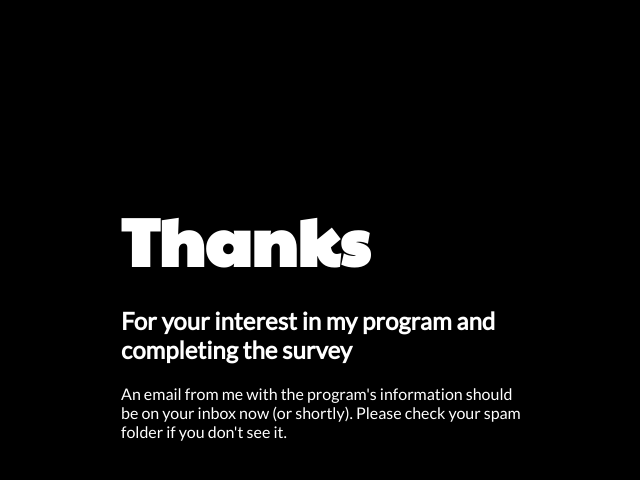
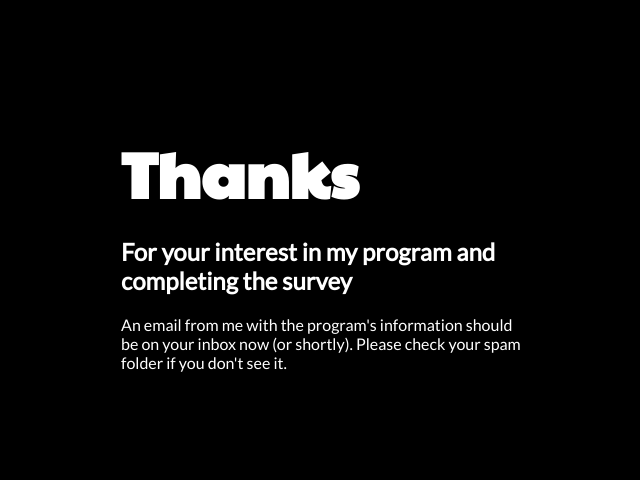
Before and after one commit to fedepena/iwtlean, a plain HTML site: page thanks.html in a window 1280 px wide. Shown: the whole page, without its empty margins (319-959 px from the left). Drawn offline with Linux system fonts and the light colour scheme; a script that the page names is missing.

Commit message:
moved inline styles out

```diff
--- /dev/null
+++ b/css/funnel.css
@@ -0,0 +1,26 @@
+body {
+    background-color: #000000;
+    margin: 0;
+    padding: 0;
+    box-sizing: border-box;
+    font-family: 'Lato', sans-serif;
+    color: #ffffff;
+    font-size: 1rem;
+    height: 100vh;
+}
+
+.feedback-container {
+    min-width: 300px;
+    max-width: 400px;
+    margin-left: auto;
+    margin-right: auto;
+    padding: 10% 5% 5%;
+}
+
+h1 {
+    font-family: 'Paytone One', sans-serif;
+    color: #ffffff;
+    font-size: 4rem;
+    margin-top: 0;
+    margin-bottom: 0;
+}
--- a/thanks.html
+++ b/thanks.html
@@ -4,28 +4,24 @@
         <meta charset="utf-8">
         <meta http-equiv="X-UA-Compatible" content="IE=edge">
         <meta name="viewport" content="width=device-width, initial-scale=1, shrink-to-fit=no">
-        <title>I Will Teach You To Be Lean - Thanks For Your Interest</title>
+        <title>I Will Teach You To Be Lean - Program Information Sent</title>
         <meta name="description" content="">
         <meta name="author" content="">
-        <link href="css/style.css" rel="stylesheet">
-        <script type="text/javascript" src="js/fb.js"></script>
-        <script>
+        <script type="text/javascript" src="js/fb.js">
           fbq('track', 'Lead');
         </script>
-        <noscript>
-            <img height="1" width="1" style="display:none" src="https://www.facebook.com/tr?id=2265887170200639&ev=PageView&noscript=1"/>
-        </noscript>
         <script async src="https://www.googletagmanager.com/gtag/js?id=UA-152701301-1"></script>
         <script type="text/javascript" src="js/ga.js"></script>
         <script type="text/javascript" src="js/hj.js"></script>
         <link rel="stylesheet" href="https://fonts.googleapis.com/css?family=Paytone+One&display=swap">
         <link rel="stylesheet" href="https://fonts.googleapis.com/css?family=Lato&display=swap">
+        <link rel="stylesheet" href="/css/funnel.css">
     </head>
-    <body style="height: 100vh; background-color: #000000; margin: 0;     padding: 0;display:grid;grid-template-columns:1fr minmax(300px, 400px) 1fr;grid-template-rows:0.5fr auto 1fr;grid-template-areas:'. . .' '. thanks .' '. . .';grid-gap:5%;">
-        <div style="grid-area: thanks;">
-            <h1 style="font-family: 'Paytone One', sans-serif; color: #ffffff; font-size: 67px; margin-top: 0; margin-bottom: 0;">Thanks</h1>
-            <h2 style="font-family: 'Lato', sans-serif; color: #ffffff;">For your interest in my program and completing the survey</h2>
-            <p style="font-family: 'Lato', sans-serif; color: #ffffff;">An email from me with the program's information should be on your inbox now (or shortly). Please check your spam folder if you don't see it.</p>
+    <body>
+        <div class="feedback-container">
+            <h1>Thanks</h1>
+            <h2>For your interest in my program and completing the survey</h2>
+            <p>An email from me with the program's information should be on your inbox now (or shortly). Please check your spam folder if you don't see it.</p>
         </div>
         <script src="https://app.bentonow.com/a5e8953aff8246270b9335e41474face.js"></script>
         <script type="text/javascript" src="js/bento.js"></script>
```
Also changed, not shown: confirmed.html (+6 -5 lines), pinegrow.json (+1 -1 lines).
